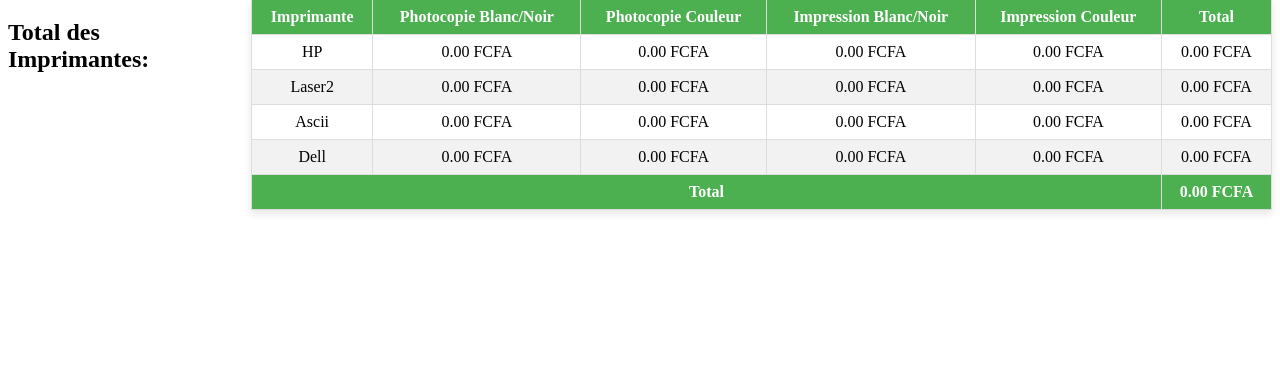
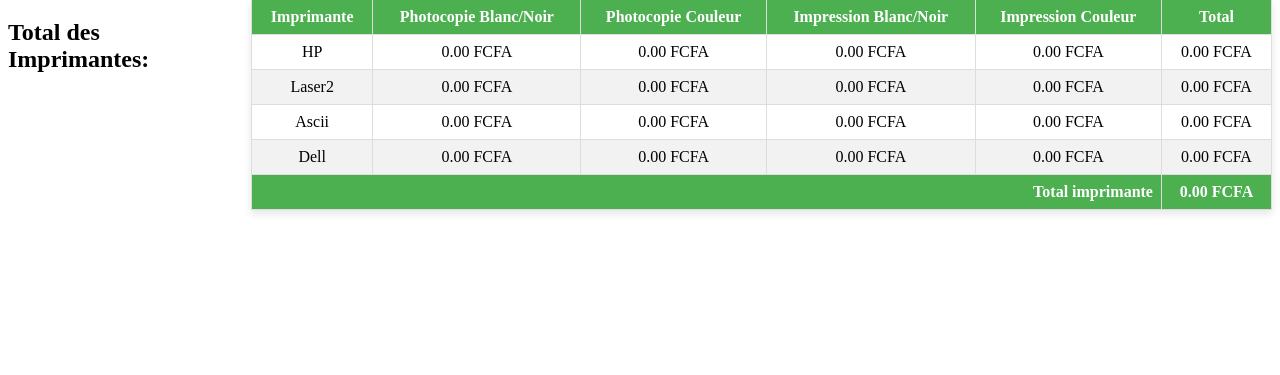
Before and after one commit to 5amir/citeda_V2.0, a PHP site: page /caisse.php in a window 1280 px wide. Shown: the part 342-717 px from the top of the page. Run offline with PHP 8.4, Linux system fonts and the light colour scheme; a user stored in the database is signed in; data comes from the database, SQL or seed files in the repository; tables that the repository leaves empty or names only in its code hold one stand-in row (values such as "Sample post").

Commit message:
on a ajuster les ombres

```diff
--- a/caisse.php
+++ b/caisse.php
@@ -67,6 +67,10 @@ table tfoot td {
     font-weight: bold;
 }
 
+tfoot tr td:first-child {
+    text-align: right;
+}
+
 .table-container{
     margin-top:30px;
     display:flex;
@@ -85,6 +89,7 @@ table tfoot td {
 
 .total-caisse:hover{
     transform: scale(1.05);
+    box-shadow:5px 5px 5px black;
 }
 
 
@@ -158,7 +163,7 @@ table tfoot td {
                 </tbody>
                 <tfoot>
                     <tr>
-                        <td colspan="5">Total</td>
+                        <td colspan="5">Total imprimante</td>
                         <td><?= number_format($total_caisse_impr, 2) ?> FCFA</td>
                     </tr>
                 </tfoot>
@@ -166,7 +171,7 @@ table tfoot td {
         </div>
     </div>
         <div class="total-caisse">
-            <h2><span style="">Caisse :</span> <?= number_format($total_caisse_impr - $totalDepenses, 2) ?> FCFA</h2>
+            <h2><span >Caisse :</span> <?= number_format($total_caisse_impr - $totalDepenses, 2) ?> FCFA</h2>
         </div>
 </body>
 </html>
--- a/choix.php
+++ b/choix.php
@@ -75,7 +75,7 @@
 
 .imprimante-btn:hover, .all-imprimantes-btn:hover, .caisse-btn:hover {
     transform: scale(1.3);
-    box-shadow: 0 6px 8px rgba(0, 0, 0, 0.15);
+    box-shadow: 0 6px 8px black;
 }
 
 
```
